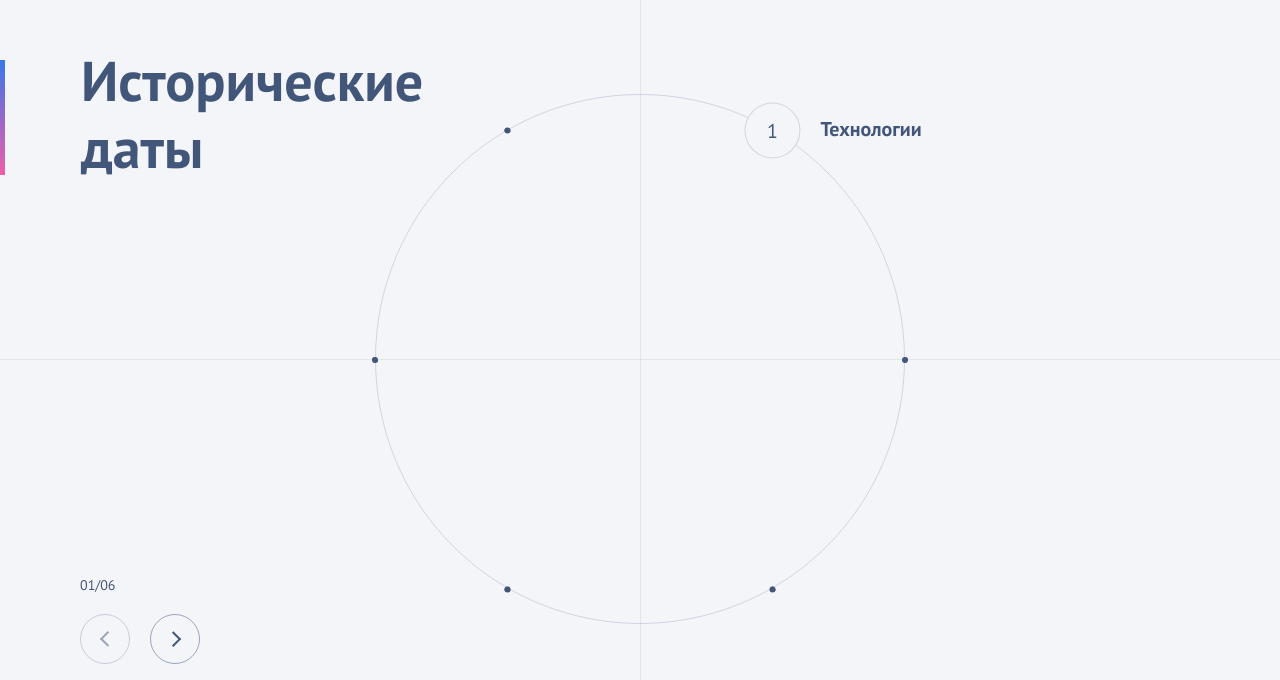
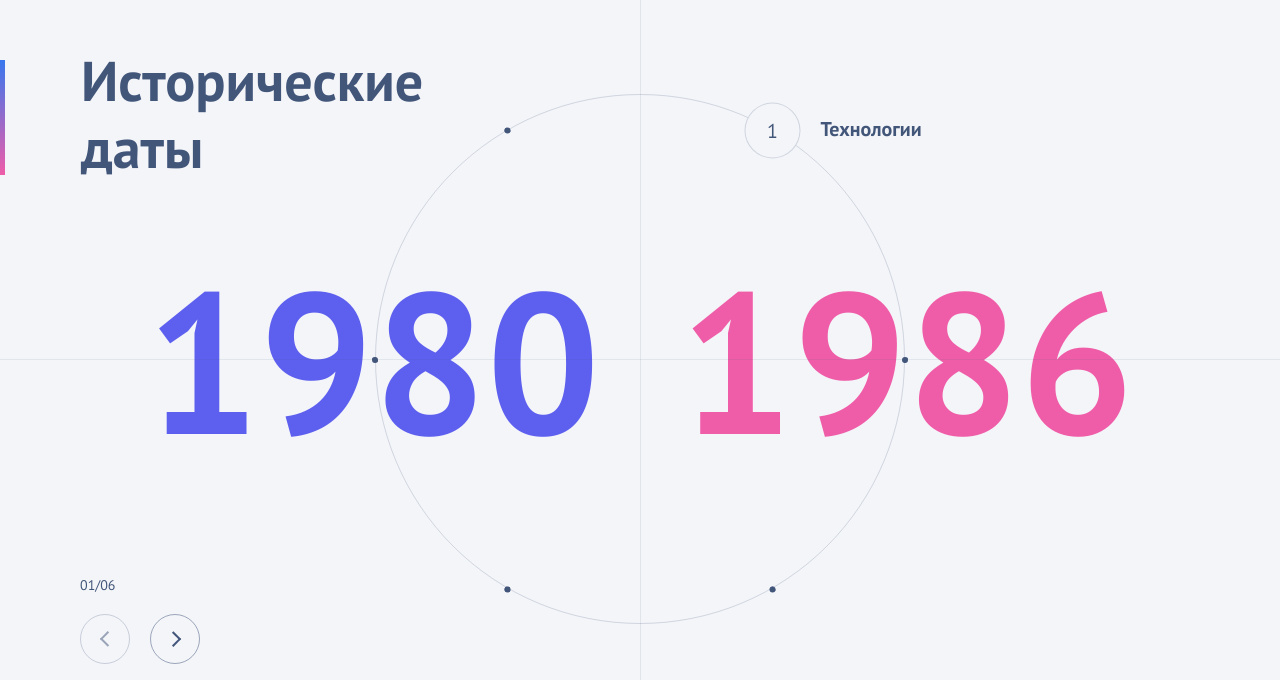
Before and after one commit to juliaanto/historical-dates, a React (Create React App) app: page / in a window 1280 px wide. Shown: the part 120-800 px from the top of the page. Built offline with nearby package versions, Linux system fonts and the light colour scheme.

Commit message:
Реализовано отображение годов на окружности, добавлена сортировка данных

```diff
--- a/src/components/controls/controls.tsx
+++ b/src/components/controls/controls.tsx
@@ -1,5 +1,6 @@
 import Block from "./controls.styled";
 import DATA from "../../data/data";
+import { sortTopics } from "../../utils/sort-data";
 
 type ControlsProps = {
   currentIndex: number;
@@ -7,6 +8,7 @@ type ControlsProps = {
 }
 
 function Controls({currentIndex, handleChangeCurrentIndex}: ControlsProps) {
+  const data = sortTopics(DATA);
 
   const handlePrevButtonClick = () => {
     if (currentIndex !== 0) {
@@ -15,7 +17,7 @@ function Controls({currentIndex, handleChangeCurrentIndex}: ControlsProps) {
   };
 
   const handleNextButtonClick = () => {
-    if (currentIndex !== DATA.length - 1) {
+    if (currentIndex !== data.length - 1) {
       handleChangeCurrentIndex(currentIndex + 1)
     }
   };
@@ -24,10 +26,10 @@ function Controls({currentIndex, handleChangeCurrentIndex}: ControlsProps) {
     <Block>
       <Block.Index>
         {new Intl.NumberFormat('en-IN', { minimumIntegerDigits: 2 }).format(currentIndex + 1)}/
-        {new Intl.NumberFormat('en-IN', { minimumIntegerDigits: 2 }).format(DATA.length)}
+        {new Intl.NumberFormat('en-IN', { minimumIntegerDigits: 2 }).format(data.length)}
       </Block.Index>
       <Block.Button onClick={handlePrevButtonClick} $isDisabled={currentIndex === 0} />
-      <Block.Button onClick={handleNextButtonClick} $isDisabled={currentIndex === DATA.length - 1} $isNext/>
+      <Block.Button onClick={handleNextButtonClick} $isDisabled={currentIndex === data.length - 1} $isNext/>
     </Block>
   )
 }
--- a/src/components/wheel/wheel.styled.ts
+++ b/src/components/wheel/wheel.styled.ts
@@ -1,8 +1,13 @@
 import styled from 'styled-components';
+
+interface YearProps {
+  $isBegining: boolean;
+}
 
 const Block: any = styled.div`
   display: flex;
   justify-content: center;
+  align-items: center;
   position: relative;
 
   &::after {
@@ -26,4 +31,16 @@ Block.Basis = styled.div`
   z-index: 1;
 `;
 
+Block.Years = styled.div`
+  position: absolute;
+  display: flex;
+  gap: 80px;
+`;
+
+Block.Year = styled.p<YearProps>`
+  font-size: 200px;
+  font-weight: 700;
+  color: ${({ $isBegining, theme }) => $isBegining ? theme.color.specialBlue : theme.color.specialPink};
+`;
+
 export default Block;
--- a/src/components/wheel/wheel.tsx
+++ b/src/components/wheel/wheel.tsx
@@ -1,3 +1,4 @@
+import { getBeginningYear, getEndingYear, sortTopics } from "../../utils/sort-data";
 import { getFinishBasisPosition, getStartBasisPosition } from "../../utils/angle";
 import { useEffect, useLayoutEffect, useRef } from "react";
 
@@ -12,6 +13,8 @@ type WheelProps = {
 }
 
 function Wheel({currentIndex, handleChangeCurrentIndex}: WheelProps) {
+  const data = sortTopics(DATA);
+
   const basisRef = useRef<any>();
 
   function usePreviousValue(value: any) {
@@ -41,10 +44,14 @@ function Wheel({currentIndex, handleChangeCurrentIndex}: WheelProps) {
   return (
     <Block>
       <Block.Basis ref={basisRef}>
-        {DATA.map((item, index) => (
+        {data.map((item, index) => (
           <Point key={index} item={item} currentIndex={currentIndex} handleChangeCurrentIndex={handleChangeCurrentIndex} />
         ))}
       </Block.Basis>
+      <Block.Years>
+          <Block.Year $isBegining>{getBeginningYear(data, currentIndex)}</Block.Year>
+          <Block.Year>{getEndingYear(data, currentIndex)}</Block.Year>
+        </Block.Years>
     </Block>
   )
 }
--- a/src/data/data.ts
+++ b/src/data/data.ts
@@ -5,11 +5,15 @@ const DATA:Data = [
     topic: 'Технологии',
     events: [
       {
-        year: 2015,
+        year: 1980,
+        description: 'Sinclair Research выпускает домашний компьютер ZX80',
+      },
+      {
+        year: 1982,
         description: '13 сентября — частное солнечное затмение, видимое в Южной Африке и части Антарктиды',
       },
       {
-        year: 2015,
+        year: 1986,
         description: '13 сентября — частное солнечное затмение, видимое в Южной Африке и части Антарктиды',
       }
     ]
@@ -18,11 +22,23 @@ const DATA:Data = [
     topic: 'Кино',
     events: [
       {
-        year: 2015,
+        year: 1987,
+        description: '"Хищник"/Predator, США (реж. Джон Мактирнан)',
+      },
+      {
+        year: 1988,
         description: '13 сентября — частное солнечное затмение, видимое в Южной Африке и части Антарктиды',
       },
       {
-        year: 2015,
+        year: 1989,
+        description: '13 сентября — частное солнечное затмение, видимое в Южной Африке и части Антарктиды',
+      },
+      {
+        year: 1990,
+        description: '13 сентября — частное солнечное затмение, видимое в Южной Африке и части Антарктиды',
+      },
+      {
+        year: 1991,
         description: '13 сентября — частное солнечное затмение, видимое в Южной Африке и части Антарктиды',
       }
     ]
@@ -41,22 +57,34 @@ const DATA:Data = [
       {
         year: 1995,
         description: 'Нобелевская премия ',
+      },
+      {
+        year: 1997,
+        description: 'Нобелевская премия ',
       }
     ]
   },
   {
-    topic: 'Литература',
+    topic: 'Театр',
     events: [
       {
-        year: 2015,
-        description: '13 сентября — частное солнечное затмение, видимое в Южной Африке и части Антарктиды',
+        year: 1999,
+        description: 'Премьера балета "Золушка"',
       },
       {
-        year: 2016,
+        year: 2000,
         description: 'Телескоп «Хаббл» обнаружил самую удалённую из всех обнаруженных галактик, получившую обозначение GN-z11',
       },
       {
-        year: 2017,
+        year: 2002,
+        description: 'Компания Tesla официально представила первый в мире электрический грузовик Tesla Semi',
+      },
+      {
+        year: 2003,
+        description: 'Компания Tesla официально представила первый в мире электрический грузовик Tesla Semi',
+      },
+      {
+        year: 2004,
         description: 'Компания Tesla официально представила первый в мире электрический грузовик Tesla Semi',
       }
     ]
@@ -65,7 +93,7 @@ const DATA:Data = [
     topic: 'Спорт',
     events: [
       {
-        year: 2015,
+        year: 2008,
         description: '13 сентября — частное солнечное затмение, видимое в Южной Африке и части Антарктиды',
       },
       {
@@ -92,6 +120,14 @@ const DATA:Data = [
       {
         year: 2017,
         description: 'Компания Tesla официально представила первый в мире электрический грузовик Tesla Semi',
+      },
+      {
+        year: 2018,
+        description: 'Компания Tesla официально представила первый в мире электрический грузовик Tesla Semi',
+      },
+      {
+        year: 2022,
+        description: 'Компания Tesla официально представила первый в мире электрический грузовик Tesla Semi',
       }
     ]
   }
--- a/src/theme/styled.d.ts
+++ b/src/theme/styled.d.ts
@@ -6,6 +6,8 @@ declare module 'styled-components' {
       basicLight: string;
       basicDark: string;
       basicDarkRGB: string;
+      specialBlue: string;
+      specialPink: string;
     };
   }
 }
--- a/src/theme/theme.ts
+++ b/src/theme/theme.ts
@@ -5,6 +5,8 @@ const theme: DefaultTheme = {
     basicLight: '#f4f5f9',
     basicDark: '#42567A',
     basicDarkRGB: '66, 86, 122',
+    specialBlue: '#5d5fef',
+    specialPink: '#ef5da8',
   },
 };
 
--- /dev/null
+++ b/src/utils/sort-data.ts
@@ -0,0 +1,9 @@
+import { Data } from "../types/data";
+
+const sortEvents = (data: Data, index: number) => data[index].events.sort((itemA, itemB) => itemA.year - itemB.year)
+
+export const getBeginningYear = (data: Data, index: number) => sortEvents(data, index)[0].year;
+
+export const getEndingYear = (data: Data, index: number) => sortEvents(data, index)[data[index].events.length - 1].year;
+
+export const sortTopics = (data: Data) => data.sort((itemA, itemB) => sortEvents(data, data.indexOf(itemA))[0].year - sortEvents(data, data.indexOf(itemB))[0].year)
```
